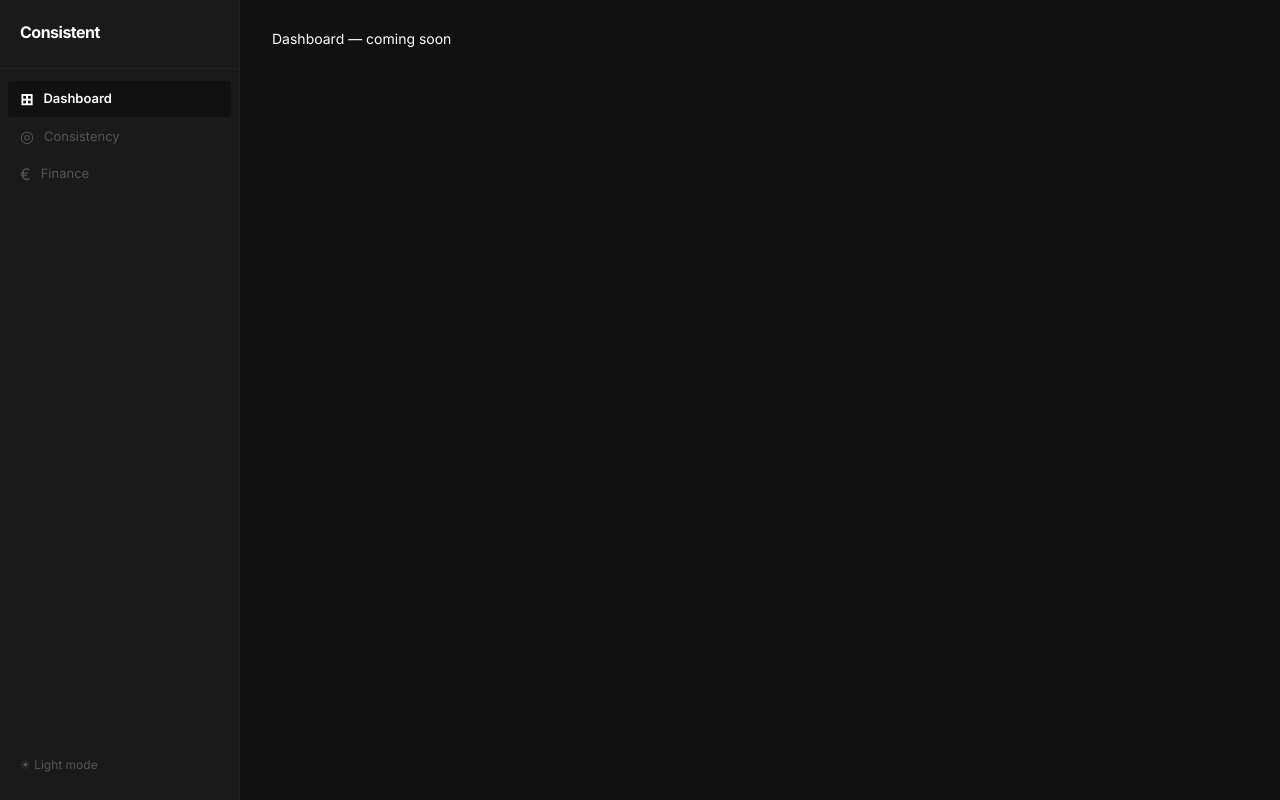
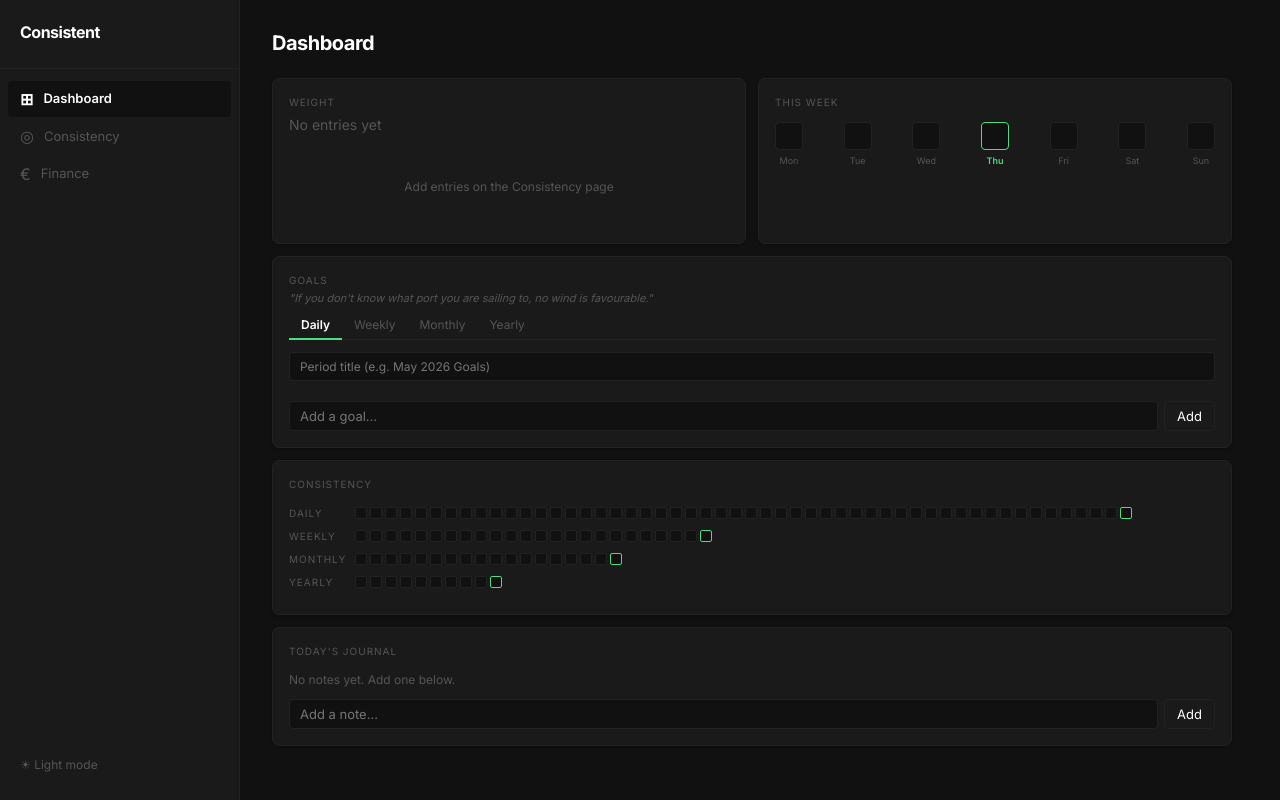
Before and after one commit to Fairlander-Flick/Consistent, a React app: page / in a window 1280 px wide. Built offline with nearby package versions, Linux system fonts and the light colour scheme; the HTML template or start-up script is replaced by a standard one.

Commit message:
feat: assemble Dashboard page with 2x2 bento grid layout

```diff
--- a/src/pages/Dashboard.jsx
+++ b/src/pages/Dashboard.jsx
@@ -1,3 +1,42 @@
+import { WeightChart } from '../components/dashboard/WeightChart'
+import { WeeklyRing } from '../components/dashboard/WeeklyRing'
+import { GoalsCard } from '../components/dashboard/GoalsCard'
+import { ContributionGrid } from '../components/dashboard/ContributionGrid'
+import { Journal } from '../components/dashboard/Journal'
+
 export function Dashboard() {
-  return <div style={{ color: 'var(--text)' }}>Dashboard — coming soon</div>
+  return (
+    <div style={{ maxWidth: '960px' }}>
+      <h1 style={{ fontSize: '20px', fontWeight: 700, letterSpacing: '-0.5px', marginBottom: '20px' }}>
+        Dashboard
+      </h1>
+
+      {/* Row 1: Weight + Weekly — 2 equal columns */}
+      <div style={{ display: 'grid', gridTemplateColumns: '1fr 1fr', gap: '12px', marginBottom: '12px' }}>
+        <WeightChart />
+        <WeeklyRing />
+      </div>
+
+      {/* Row 2: Goals — full width */}
+      <div style={{ marginBottom: '12px' }}>
+        <GoalsCard />
+      </div>
+
+      {/* Row 3: Contribution Grid — full width */}
+      <div style={{ marginBottom: '12px' }}>
+        <ContributionGrid />
+      </div>
+
+      {/* Row 4: Journal — full width */}
+      <Journal />
+
+      <style>{`
+        @media (max-width: 640px) {
+          div[style*="grid-template-columns: 1fr 1fr"] {
+            grid-template-columns: 1fr !important;
+          }
+        }
+      `}</style>
+    </div>
+  )
 }
```
